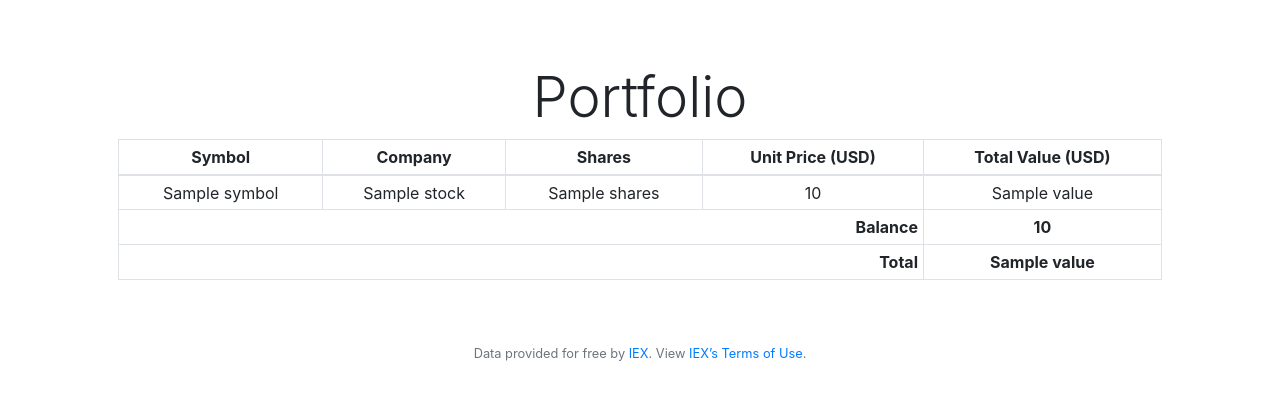
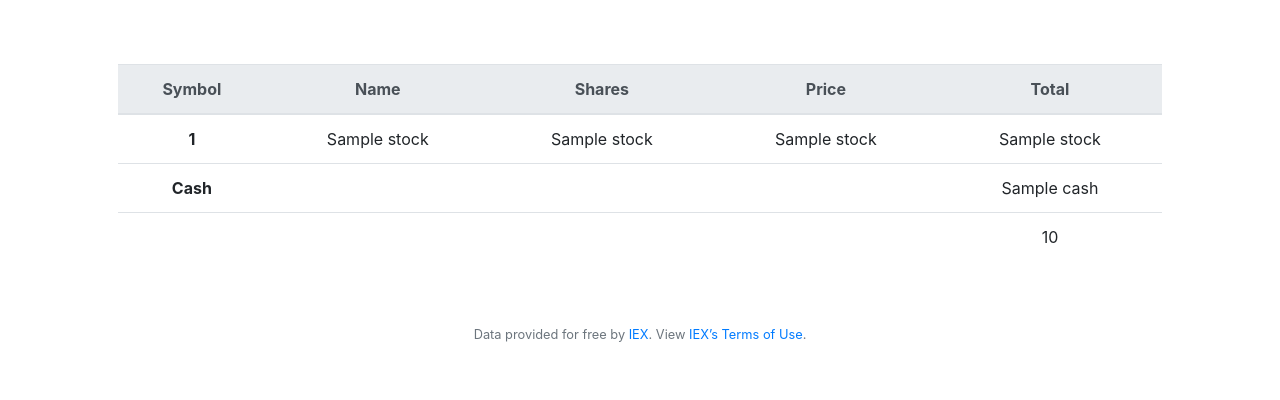
Before and after one commit to Srikark-17/Stock-Trading, a Flask app: template finance/templates/index.html in a window 1280 px wide. Shown: the part 126-526 px from the top of the page. Run offline with Flask 2, Linux system fonts and the light colour scheme; the template is opened without the code that fills it: most values are stand-ins (such as "Sample title", 1, 10 or a date in 2020); one stand-in notice (Sample message) is shown; some libraries are stand-ins or nearby versions.

Commit message:
Update index.html

```diff
--- a/finance/templates/index.html
+++ b/finance/templates/index.html
@@ -1,46 +1,44 @@
 {% extends "layout.html" %}
 
 {% block title %}
-    Portfolio
+    Stocks
 {% endblock %}
 
 {% block main %}
-<h1 class="display-4">Portfolio</h1>
-{% if message is defined %}
-<p>{{ message }}</p>
-{% else %}
-<table class="table table-sm table-bordered">
-  <thead>
+    <table class="table">
+      <thead class="thead-light">
         <tr>
           <th scope="col">Symbol</th>
-      <th scope="col">Company</th>
+          <th scope="col">Name</th>
           <th scope="col">Shares</th>
-      <th scope="col">Unit Price (USD)</th>
-      <th scope="col">Total Value (USD)</th>
+          <th scope="col">Price</th>
+          <th scope="col">Total</th>
         </tr>
       </thead>
-
       <tbody>
     {% for stock in stocks %}
       <tr>
-      <td scope="row">{{ stock.symbol }}</td>
-      <td>{{ stock.name }}</td>
-      <td>{{ stock.shares }}</td>
-      <td>{{ stock.price }}</td>
-      <td>{{ stock.value }}</td>
+        <th scope="row">{{ stock[0] }}</th>
+        <td>{{ stock[1] }}</td>
+        <td>{{ stock[2] }}</td>
+        <td>{{ stock[3] }}</td>
+        <td>{{ stock[4] }}</td>
       </tr>
     {% endfor %}
       <tr>
-      <td scope="row" colspan="4" class="text-right font-weight-bold"
-        >Balance</td
-      >
-      <td class="font-weight-bold">{{ balance }}</td>
+        <th scope="row">Cash</th>
+        <td></td>
+        <td></td>
+        <td></td>
+        <td>{{ cash }}</td>
       </tr>
       <tr>
-      <th scope="row" colspan="4" class="text-right font-weight-bold">Total</th>
-      <td class="font-weight-bold">{{ value }}</td>
+        <th scope="row"></th>
+        <td></td>
+        <td></td>
+        <td></td>
+        <td>{{ total }}</td>
       </tr>
       </tbody>
     </table>
-{% endif %}
 {% endblock %}
```
Lines whose indentation alone changed are shown as unchanged.
